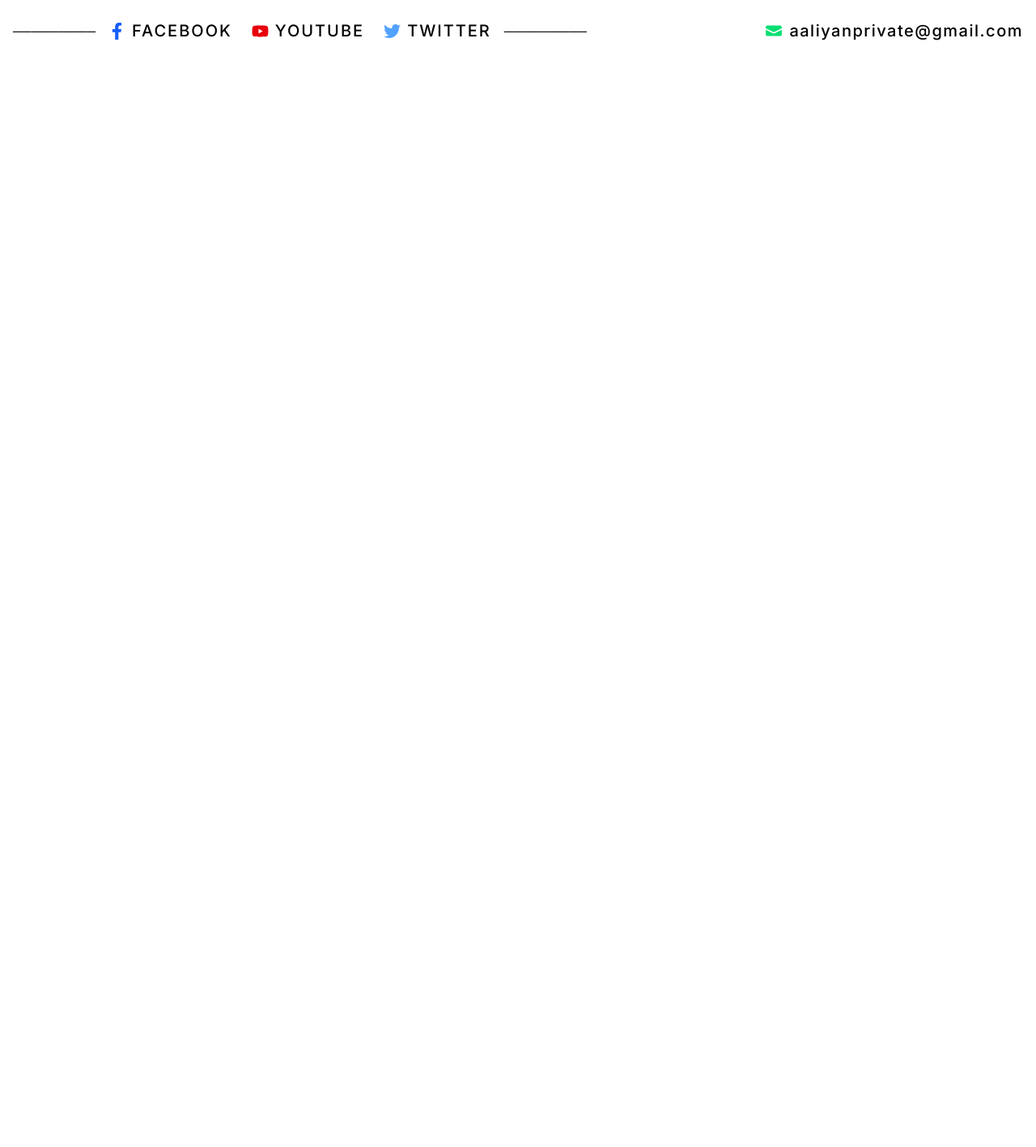
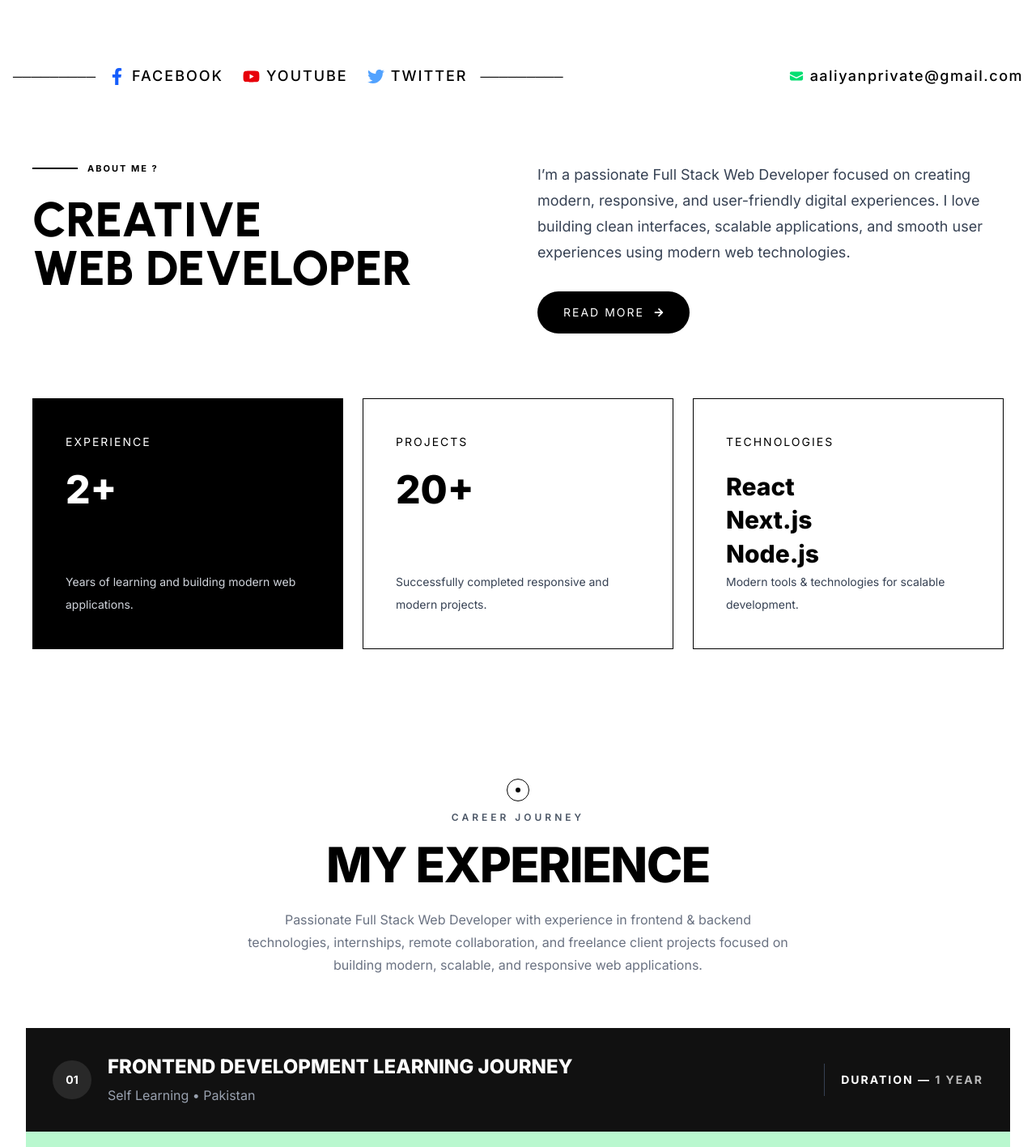
Before and after one commit to AaliyanAslam/aaliyan, a Next.js app: page / in a window 1280 px wide. Shown: the part 940-2357 px from the top of the page at 81% size. Before the commit the page ends 1004 px from the top, so only its background shows below. Built offline with nearby package versions, Linux system fonts and the light colour scheme; a web font is replaced by a local one.

Commit message:
added responsiveness , and 2 , 3 components

```diff
--- /dev/null
+++ b/app/components/About.jsx
@@ -0,0 +1,101 @@
+import React from "react";
+import { FaArrowRight } from "react-icons/fa";
+import { inter, urbanist } from "../fonts";
+
+const About = () => {
+  return (
+    <section
+      className={`w-full py-20 px-4 md:px-10 overflow-hidden ${inter.className}`}
+    >
+      <div className="max-w-420 mx-auto">
+        {/* Top */}
+        <div className="flex flex-col lg:flex-row justify-between gap-12 mb-20">
+          {/* Left */}
+          <div>
+            <div className="flex items-center gap-3 mb-6">
+              <div className="w-14 h-0.5 bg-black"></div>
+
+              <span className="uppercase text-[11px] tracking-[2px] font-bold">
+                About Me ?
+              </span>
+            </div>
+
+            <h2
+              className={` text-4xl md:text-6xl font-black leading-none uppercase ${urbanist.className}`}
+            >
+              Creative <br />
+              Web Developer
+            </h2>
+          </div>
+
+          {/* Right */}
+          <div className="max-w-xl">
+            <p className="text-gray-700 leading-8 text-base md:text-lg">
+              I’m a passionate Full Stack Web Developer focused on creating
+              modern, responsive, and user-friendly digital experiences. I love
+              building clean interfaces, scalable applications, and smooth user
+              experiences using modern web technologies.
+            </p>
+
+            <button className="mt-8 bg-black text-white px-8 py-4 rounded-full text-sm uppercase tracking-[2px] flex items-center gap-3 active:scale-95 transition duration-300">
+              Read More
+              <FaArrowRight size={12} />
+            </button>
+          </div>
+        </div>
+
+        {/* Bottom Cards */}
+        <div className="grid grid-cols-1 md:grid-cols-3 gap-6">
+          {/* Card 1 */}
+          <div className="border border-black p-10 bg-black text-white min-h-70 flex flex-col justify-between hover:-translate-y-2 transition duration-300">
+            <div>
+              <span className="text-sm uppercase tracking-[2px]">
+                Experience
+              </span>
+
+              <h3 className="text-5xl font-black mt-6">2+</h3>
+            </div>
+
+            <p className="text-sm text-gray-300 leading-7">
+              Years of learning and building modern web applications.
+            </p>
+          </div>
+
+          {/* Card 2 */}
+          <div className="border border-black p-10 min-h-70 flex flex-col justify-between hover:-translate-y-2 transition duration-300">
+            <div>
+              <span className="text-sm uppercase tracking-[2px]">Projects</span>
+
+              <h3 className="text-5xl font-black mt-6">20+</h3>
+            </div>
+
+            <p className="text-sm text-gray-700 leading-7">
+              Successfully completed responsive and modern projects.
+            </p>
+          </div>
+
+          {/* Card 3 */}
+          <div className="border border-black p-10 min-h-70 flex flex-col justify-between hover:-translate-y-2 transition duration-300">
+            <div>
+              <span className="text-sm uppercase tracking-[2px]">
+                Technologies
+              </span>
+
+              <h3 className="text-3xl font-black mt-6 leading-snug">
+                React <br />
+                Next.js <br />
+                Node.js
+              </h3>
+            </div>
+
+            <p className="text-sm text-gray-700 leading-7">
+              Modern tools & technologies for scalable development.
+            </p>
+          </div>
+        </div>
+      </div>
+    </section>
+  );
+};
+
+export default About;
--- a/app/components/ContactStrip.jsx
+++ b/app/components/ContactStrip.jsx
@@ -3,49 +3,59 @@ import { FaFacebookF, FaYoutube, FaTwitter } from "react-icons/fa";
 import { HiMiniEnvelope } from "react-icons/hi2";
 import { inter } from "../fonts";
 
-
 const ContactStrip = () => {
   return (
     <div className={`w-full ${inter.className}`}>
-      <div className="max-w-7xl mx-auto px-4 py-3 flex flex-col md:flex-row items-center justify-between gap-4">
+      <div className="max-w-420 mx-auto py-3 px-2 md:px-4 flex flex-col md:flex-row items-center justify-between gap-4">
         {/* Left Side */}
-        <div className="flex items-center gap-4 w-full md:w-auto">
-          ─────────
-          <div className="flex items-center gap-6 text-[11px] tracking-[2px] uppercase text-black font-medium">
+        <div className="flex items-center gap-2 md:gap-4 w-full md:w-auto justify-center md:justify-start">
+          <span className="hidden sm:inline text-xs md:text-base">
+            ─────────
+          </span>
+          <div className="flex items-center gap-2 md:gap-6 text-[9px] md:text-[11px] tracking-[1.5px] md:tracking-[2px] uppercase text-black font-medium flex-wrap justify-center">
             <a
               href="#"
-              className="text-xl flex items-center gap-2 hover:text-gray-600 transition"
+              className="text-sm md:text-lg flex items-center gap-1 md:gap-2 hover:text-gray-600 transition"
             >
-              <FaFacebookF size={21} className="text-blue-600" />
+              <FaFacebookF size={16} className="text-blue-600 md:hidden" />
+              <FaFacebookF
+                size={21}
+                className="hidden md:inline text-blue-600"
+              />
               <span>Facebook</span>
             </a>
 
             <a
               href="#"
-              className="text-xl flex items-center gap-2 hover:text-gray-600 transition"
+              className="text-sm md:text-lg flex items-center gap-1 md:gap-2 hover:text-gray-600 transition"
             >
-              <FaYoutube size={21} className="text-red-600" />
+              <FaYoutube size={16} className="text-red-600 md:hidden" />
+              <FaYoutube size={21} className="hidden md:inline text-red-600" />
               <span>Youtube</span>
             </a>
 
             <a
               href="#"
-              className="text-xl flex items-center gap-2 hover:text-gray-600 transition"
+              className="text-sm md:text-lg flex items-center gap-1 md:gap-2 hover:text-gray-600 transition"
             >
-              <FaTwitter size={21} className="text-blue-400" />
+              <FaTwitter size={16} className="text-blue-400 md:hidden" />
+              <FaTwitter size={21} className="hidden md:inline text-blue-400" />
               <span>Twitter</span>
             </a>
           </div>
-          ─────────
+          <span className="hidden sm:inline text-xs md:text-base">
+            ─────────
+          </span>
         </div>
 
         {/* Right Side */}
         <a
-          href="mailto:info.madhu786@gmail.com"
-          className="text-xl flex items-center gap-2  tracking-[1.5px]  text-black font-medium hover:text-gray-600 transition"
+          href="mailto:aaliyanprivate@gmail.com"
+          className="text-sm md:text-lg flex items-center gap-1 md:gap-2 tracking-[1px] md:tracking-[1.5px] text-black font-medium hover:text-gray-600 transition w-full md:w-auto justify-center md:justify-end"
         >
-          <HiMiniEnvelope className="text-green-400" size={22} />
-          <span>aaliyanprivate@gmail.com</span>
+          <HiMiniEnvelope className="text-green-400" size={18} />
+          <span className="hidden md:inline">aaliyanprivate@gmail.com</span>
+          <span className="md:hidden text-xs">Contact</span>
         </a>
       </div>
     </div>
--- /dev/null
+++ b/app/components/Exprience.jsx
@@ -0,0 +1,154 @@
+import React from "react";
+import { inter } from "../fonts";
+
+const ExperienceCard = ({
+  number,
+  title,
+  company,
+  location,
+  duration,
+  isActive,
+}) => {
+  return (
+    <div
+      className={`group flex flex-col md:flex-row md:items-center justify-between p-6 md:p-8 mb-5 border transition-all duration-300 ${
+        isActive
+          ? "bg-[#111111] border-[#111111] text-white"
+          : "bg-white border-gray-300 text-black hover:bg-black hover:border-black hover:text-white hover:-translate-y-1"
+      }`}
+    >
+      {/* Left */}
+      <div className="flex items-start md:items-center gap-5">
+        {/* Number */}
+        <div
+          className={`min-w-12 h-12 rounded-full flex items-center justify-center text-sm font-bold ${
+            isActive
+              ? "bg-white/10 text-white"
+              : "bg-black text-white group-hover:scale-105"
+          } transition`}
+        >
+          {number}
+        </div>
+
+        {/* Content */}
+        <div>
+          <h3 className="text-lg md:text-2xl font-black uppercase leading-tight">
+            {title}
+          </h3>
+
+          <p
+            className={`mt-2 text-sm md:text-base transition ${
+              isActive
+                ? "text-gray-400"
+                : "text-gray-600 group-hover:text-gray-300"
+            }`}
+          >
+            {company} • {location}
+          </p>
+        </div>
+      </div>
+
+      {/* Right */}
+      <div className="mt-5 md:mt-0 flex items-center gap-5">
+        <div
+          className={`hidden md:block h-10 w-px transition ${
+            isActive ? "bg-gray-700" : "bg-gray-300 group-hover:bg-gray-600"
+          }`}
+        />
+
+        <p className="text-xs md:text-sm font-bold tracking-[2px] uppercase">
+          Duration — <span className="opacity-70">{duration}</span>
+        </p>
+      </div>
+    </div>
+  );
+};
+
+const Experience = () => {
+  const experiences = [
+    {
+      id: "01",
+      title: "Frontend Development Learning Journey",
+      company: "Self Learning",
+      location: "Pakistan",
+      duration: "1 Year",
+      isActive: true,
+    },
+    {
+      id: "02",
+      title: "Frontend Developer Intern",
+      company: "Dealswipe.in",
+      location: "India",
+      duration: "6 Months",
+      isActive: false,
+    },
+    {
+      id: "03",
+      title: "Full Stack Web Developer",
+      company: "Afterrender",
+      location: "On-Site - Pakistan",
+      duration: "1 Year",
+      isActive: false,
+    },
+    {
+      id: "04",
+      title: "Freelance Client Projects",
+      company: "Independent Work",
+      location: "Remote",
+      duration: "3 Months",
+      isActive: false,
+    },
+  ];
+
+  return (
+    <section className={`w-full  py-20 px-4 md:px-8 ${inter.className}`}>
+      <div className="max-w-420 mx-auto">
+        {/* Header */}
+        <div className="text-center mb-16">
+          {/* Small Badge */}
+          <div className="flex flex-col items-center gap-3 mb-5">
+            <div className="w-7 h-7 rounded-full border border-black flex items-center justify-center">
+              <div className="w-1.5 h-1.5 bg-black rounded-full"></div>
+            </div>
+
+            <span className="uppercase tracking-[4px] text-xs font-semibold text-gray-600">
+              Career Journey
+            </span>
+          </div>
+
+          {/* Heading */}
+          <h2 className="text-4xl md:text-6xl font-black uppercase tracking-tight leading-none">
+            My Experience
+          </h2>
+
+          {/* Description */}
+          <p className="text-gray-500 max-w-2xl mx-auto text-sm md:text-base leading-7 mt-6">
+            Passionate Full Stack Web Developer with experience in frontend &
+            backend technologies, internships, remote collaboration, and
+            freelance client projects focused on building modern, scalable, and
+            responsive web applications.
+          </p>
+        </div>
+
+        {/* Experience List */}
+       <div className="bg-green-200">
+         <div className="mt-10">
+          {experiences.map((exp) => (
+            <ExperienceCard
+              key={exp.id}
+              number={exp.id}
+              title={exp.title}
+              company={exp.company}
+              location={exp.location}
+              duration={exp.duration}
+              isActive={exp.isActive}
+            />
+          ))}
+        </div>
+       </div>
+      </div>
+    </section>
+  );
+};
+
+export default Experience;
--- a/app/page.js
+++ b/app/page.js
@@ -1,18 +1,19 @@
+import About from "./components/About";
 import ContactStrip from "./components/ContactStrip";
+import Experience from "./components/Exprience";
 import Hero from "./components/Hero";
 import Navbar from "./components/Navbar";
 
 export default function Home() {
   return (
     <>
-    <Navbar/>
-    <Hero/>
-    <div className="mt-18">
-
-    <ContactStrip/>
-
-    </div>
-
+      <Navbar />
+      <Hero />
+      <div className="mt-32">
+        <ContactStrip />
+      </div>
+      <About />
+      <Experience/>
     </>
   );
 }
```
Also changed, not shown: app/components/Hero.jsx (+15 -3 lines).
